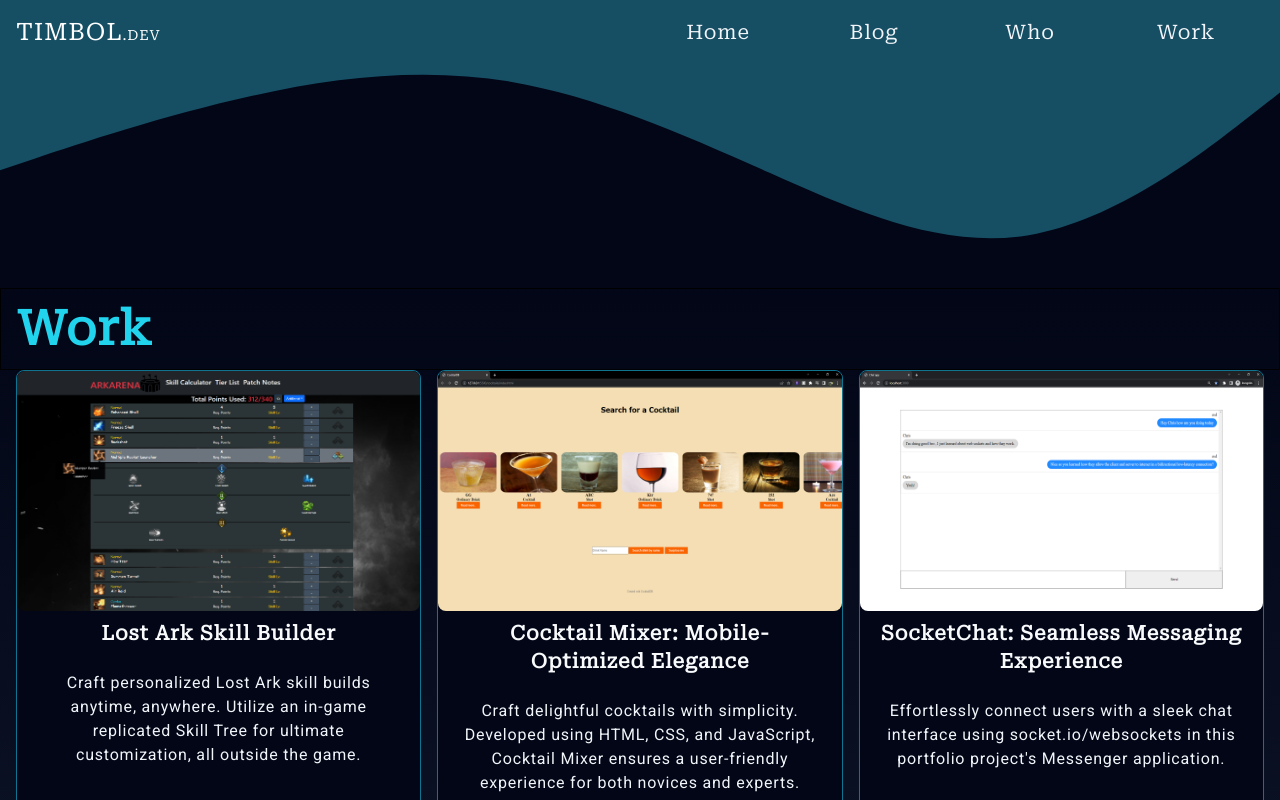
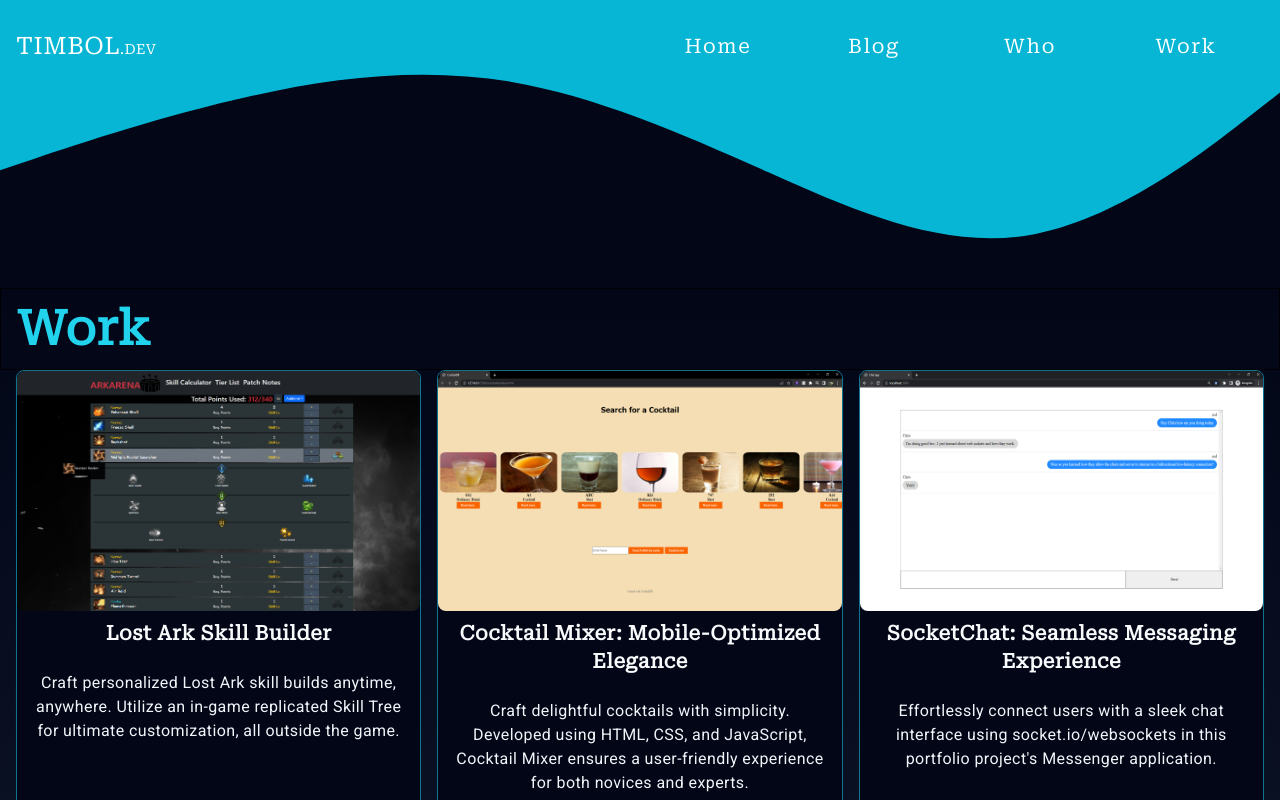
Before and after one commit to ChrisTimbol/portfolio2.0, a Next.js app: page /work in a window 1280 px wide. Shown: the top 800 px of the page. Built offline with nearby package versions, Linux system fonts and the light colour scheme; a web font is replaced by a local one.

Commit message:
adjust header bg

```diff
--- a/src/app/blog/page.js
+++ b/src/app/blog/page.js
@@ -19,7 +19,7 @@
                     <ul className="list-none w-full ">
                         {posts.map(post => (
                             <li className="p-4 group cursor-pointer h-full w-full" key={post.id}>
-                                <Link href={post.slug} className=" ">
+                                <Link href={`/blog/${post.slug}`} className=" ">
                                     <h2 className="group-hover:text-cyan-300  text-xl text-slate-50 font-bold font-robotoSerif">
                                         {post.title.rendered || 'No Title'}
                                     </h2>
--- a/src/app/layout.js
+++ b/src/app/layout.js
@@ -36,9 +36,9 @@
 export default function RootLayout({ children }) {
   return (
     <html lang="en" className={`${roboto.variable} ${stylescript.variable} ${roboto_Serif.variable} ${roboto_Mono.variable}`}>
-      <body className="font-roboto  tracking-wider"   >
+      <body className="font-roboto  tracking-wide"   >
         <Header />
-        <div className="flex justify-center Background bg-cover bg-cyan-900 h-72 bg-center w-full " style={{ backgroundImage: 'url(./wave.svg)' }}>
+        <div className="flex justify-center Background bg-cover bg-cyan-500 h-72 bg-center w-full " style={{ backgroundImage: 'url(./wave.svg)' }}>
         <Hero />
 
         </div>
--- a/src/components/Header.js
+++ b/src/components/Header.js
@@ -22,42 +22,44 @@
     <header className="absolute flex justify-center w-full"> {/* Background */}
       <div className="max-w-screen-xl p-4  flex flex-col md:flex-row justify-center items-center w-full"> {/* max-w-screen */}
 
-        <div className=" flex justify-between w-full items-center">
+        <div className={` flex justify-between w-full items-center  `}>
           <Link href="/" className="text-white font-robotoSerif text-xl md:text-2xl  hover:text-cyan-400 ">
             TIMBOL<span className="text-xs md:text-sm">.DEV</span>
           </Link>
-          <div className="md:hidden hover:text-cyan-400 ">
+          <div className="md:hidden hover:text-cyan-400  ">
             <Hamburger onClick={toggleNavbar} isOpen={isOpen} setIsOpen={setIsOpen} />
 
           </div>
         </div>
-        <nav className={`w-full z-10 text-slate-100 font-robotoSerif md:flex ${isNavbarVisible ? 'flex  flex-col md:flex-row' : 'hidden'}`}>
+        <nav className={`w-full z-10 tracking-widest text-white font-robotoSerif md:flex ${isNavbarVisible ? 'flex  flex-col md:flex-row' : 'hidden'}`}>
+
           <ul className="flex justify-center items-center md:justify-around w-full flex-col md:flex-row">
 
-            <li className="text-xl w-full hover:text-cyan-400" onClick={closeNavbar}>
-              <Link className="w-full flex  justify-center " href="/">
+            <li className="text-xl w-full hover:text-cyan-400 hover:border sm:hover:border-0" onClick={closeNavbar}>
+              <Link className="w-full flex p-4 justify-center " href="/">
                 Home
               </Link>
             </li>
 
-            <li className="text-xl w-full hover:text-cyan-400" onClick={closeNavbar}>
-              <Link className="w-full  flex  justify-center " href="/blog">
+            <li className="text-xl w-full hover:text-cyan-400 hover:border sm:hover:border-0" onClick={closeNavbar}>
+              <Link className="w-full  flex p-4 justify-center " href="/blog">
                 Blog
               </Link>
             </li>
-            <li className="text-xl w-full hover:text-cyan-400" onClick={closeNavbar}>
-              <Link className="w-full  flex  justify-center " href="/who">
+            <li className="text-xl w-full hover:text-cyan-400 hover:border sm:hover:border-0" onClick={closeNavbar}>
+              <Link className="w-full  flex p-4  justify-center " href="/who">
                 Who
               </Link>
             </li>
-            <li className="text-xl w-full hover:text-cyan-400" onClick={closeNavbar}>
-              <Link className="w-full flex  justify-center " href="/work">
+            <li className="text-xl w-full hover:text-cyan-400 hover:border sm:hover:border-0" onClick={closeNavbar}>
+              <Link className="w-full flex p-4  justify-center " href="/work">
                 Work
               </Link>
             </li>
           </ul>
 
         </nav>
+
       </div>
     </header >
   );
```
